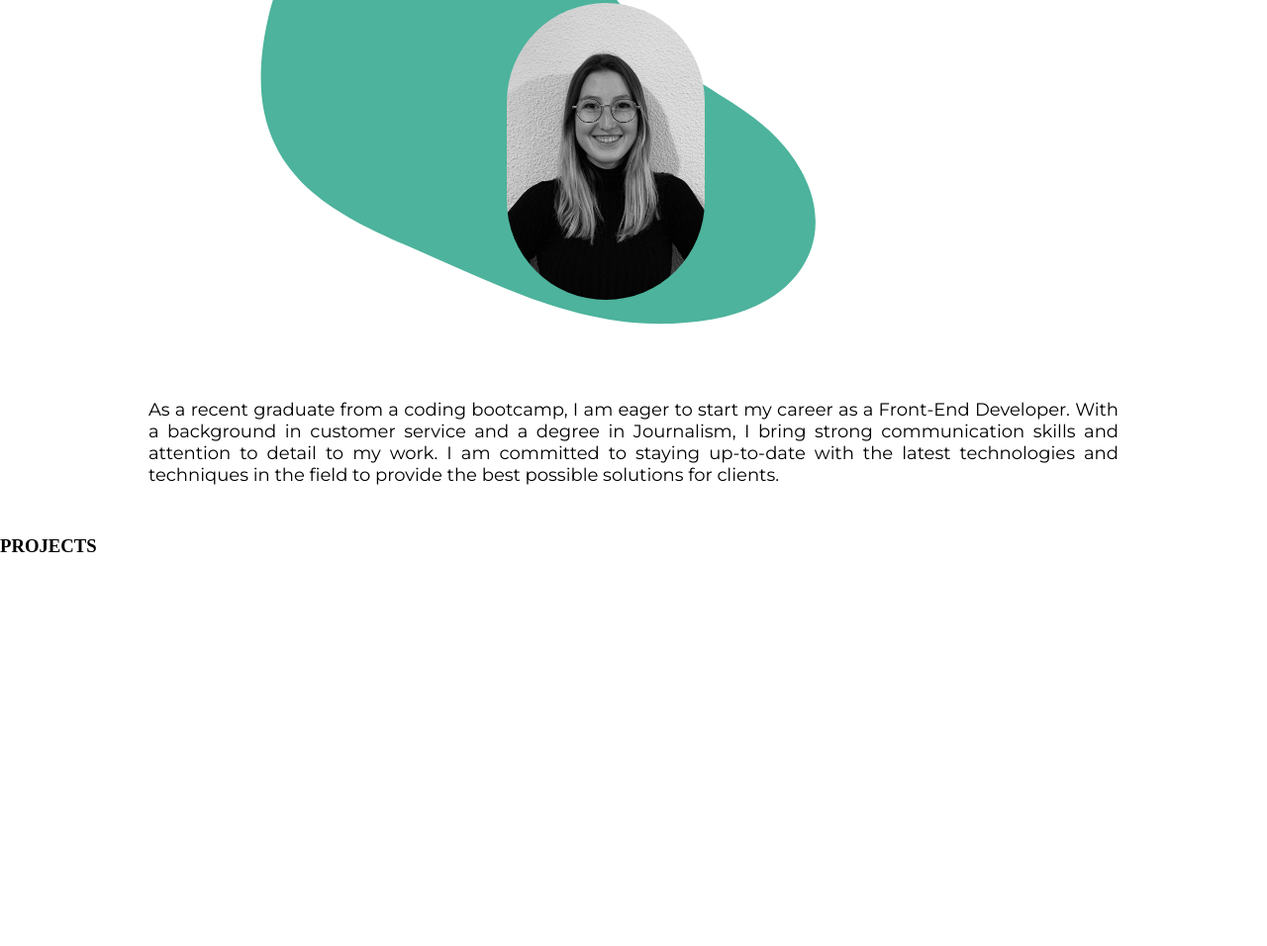
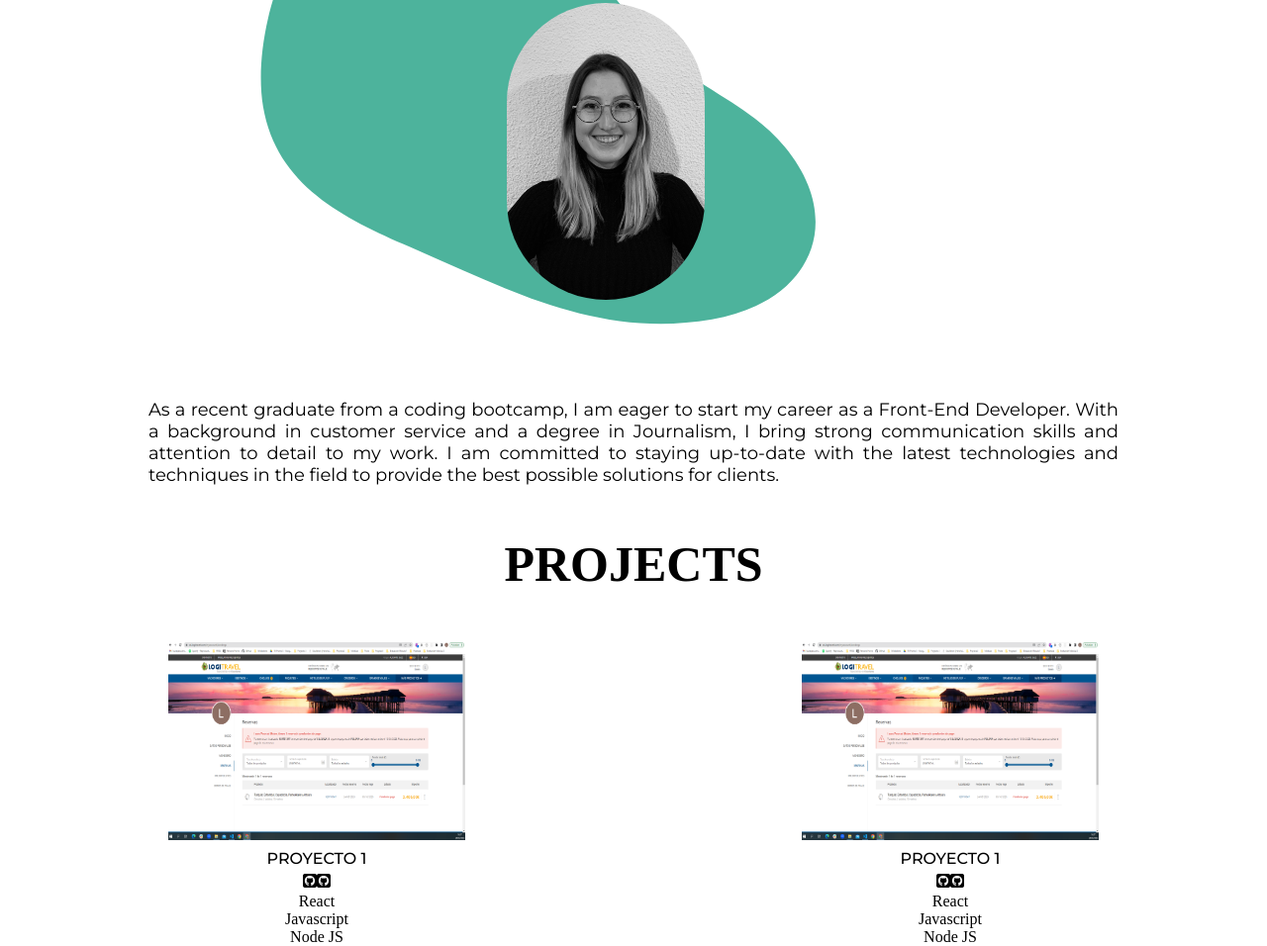
Before and after one commit to laurapascual/Portfolio-Laura-Pascual, a React app: page / in a window 1280 px wide. Shown: the part 997-1953 px from the top of the page at 99% size. Before the commit the page ends 1560 px from the top, so only its background shows below. Built offline with nearby package versions, Linux system fonts and the light colour scheme; a web font is replaced by a local one.

Commit message:
Add project component

```diff
--- /dev/null
+++ b/src/components/Project.js
@@ -0,0 +1,19 @@
+import cover from '../images/TURQUIA.PNG';
+
+const OneProject= () => {
+    return(
+        <div className='project'>
+            <img src={cover} alt="" className='project__image'/>
+            <h4 className='project__title'>PROYECTO 1</h4>
+            <i className="fa-brands fa-square-github"></i>
+            <i className="fa-brands fa-square-github"></i>
+            <ul>
+                <li className='project__tecn'>React</li>
+                <li className='project__tecn'>Javascript</li>
+                <li className='project__tecn'>Node JS</li>
+            </ul>
+        </div>
+    )
+}
+
+export default OneProject;
--- a/src/components/Projects.js
+++ b/src/components/Projects.js
@@ -1,7 +1,13 @@
+import Project from './Project';
+
 const Projects= () => {
     return(
         <div className='projects' id='projects'>
-            <h3>PROJECTS</h3>
+            <h3 className="projects__title">PROJECTS</h3>
+            <div className='projects__div'>
+                <Project></Project>
+                <Project></Project>
+            </div>
         </div>
     )
 }
--- a/src/styles/App.scss
+++ b/src/styles/App.scss
@@ -3,3 +3,5 @@
 @import './layouts/Landing.scss';
 @import './layouts/Menu.scss';
 @import './layouts/AboutMe.scss';
+@import './layouts/Projects.scss';
+@import './layouts/Project.scss';
--- a/src/styles/layouts/Landing.scss
+++ b/src/styles/layouts/Landing.scss
@@ -56,3 +56,8 @@
     padding-top: 75px;
     font-size: 50px;
 }
+
+.fa-arrow-down:hover {
+    rotate: 360deg;
+    transition: rotate 1s;
+}
--- /dev/null
+++ b/src/styles/layouts/Project.scss
@@ -0,0 +1,17 @@
+.project {
+    text-align: center;
+    &__image {
+        width: 300px;
+        height: 200px;
+    }
+
+    &__title {
+        font-family: $font_text;
+        font-weight: 500;
+        padding: 5px 0;
+    }
+
+    &__tecn {
+        font-family: $font_title;
+    }
+}
--- /dev/null
+++ b/src/styles/layouts/Projects.scss
@@ -0,0 +1,12 @@
+.projects {
+    &__title {
+        font-family: $font_title;
+        text-align: center;
+        font-size: 50px;
+    }
+    &__div {
+        display: grid;
+        grid-template-columns: 1fr 1fr;
+        padding-top: 50px;
+    }
+}
```
Also changed, not shown: src/images/TURQUIA.PNG (added).
